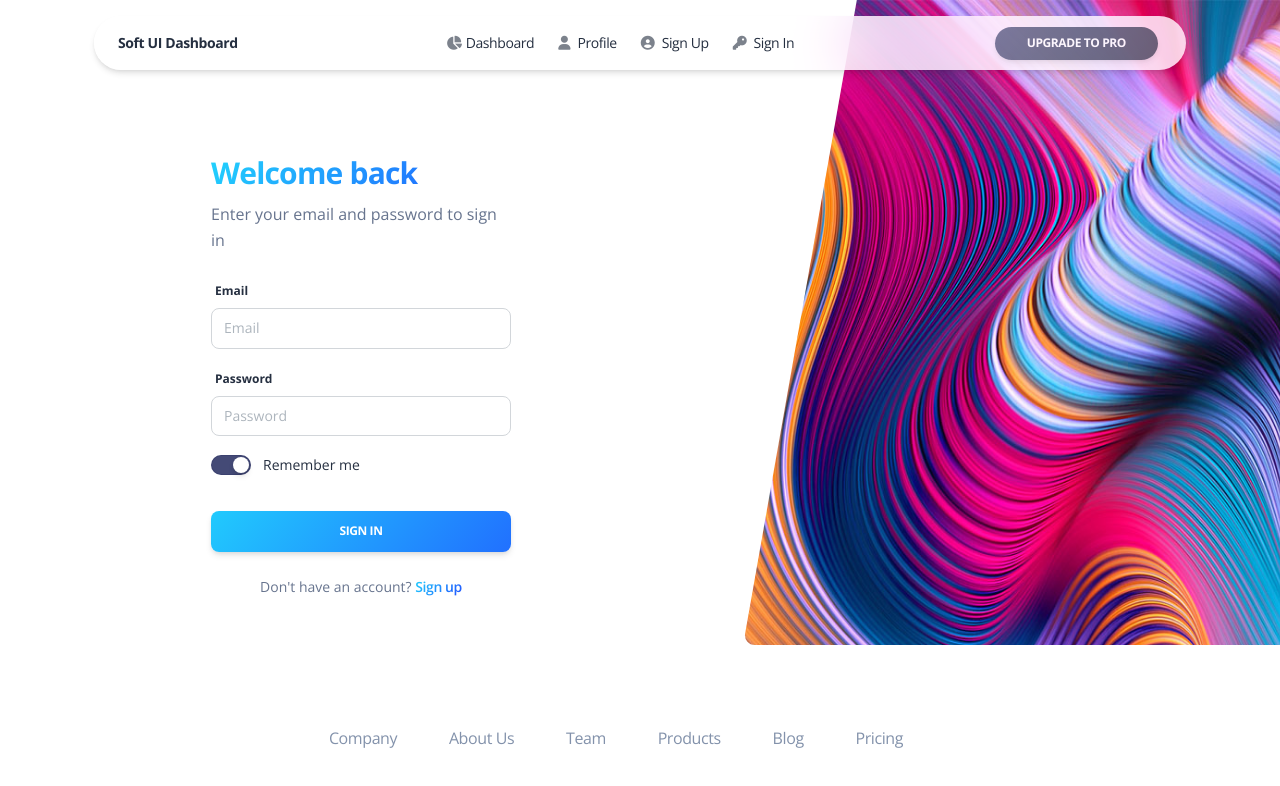
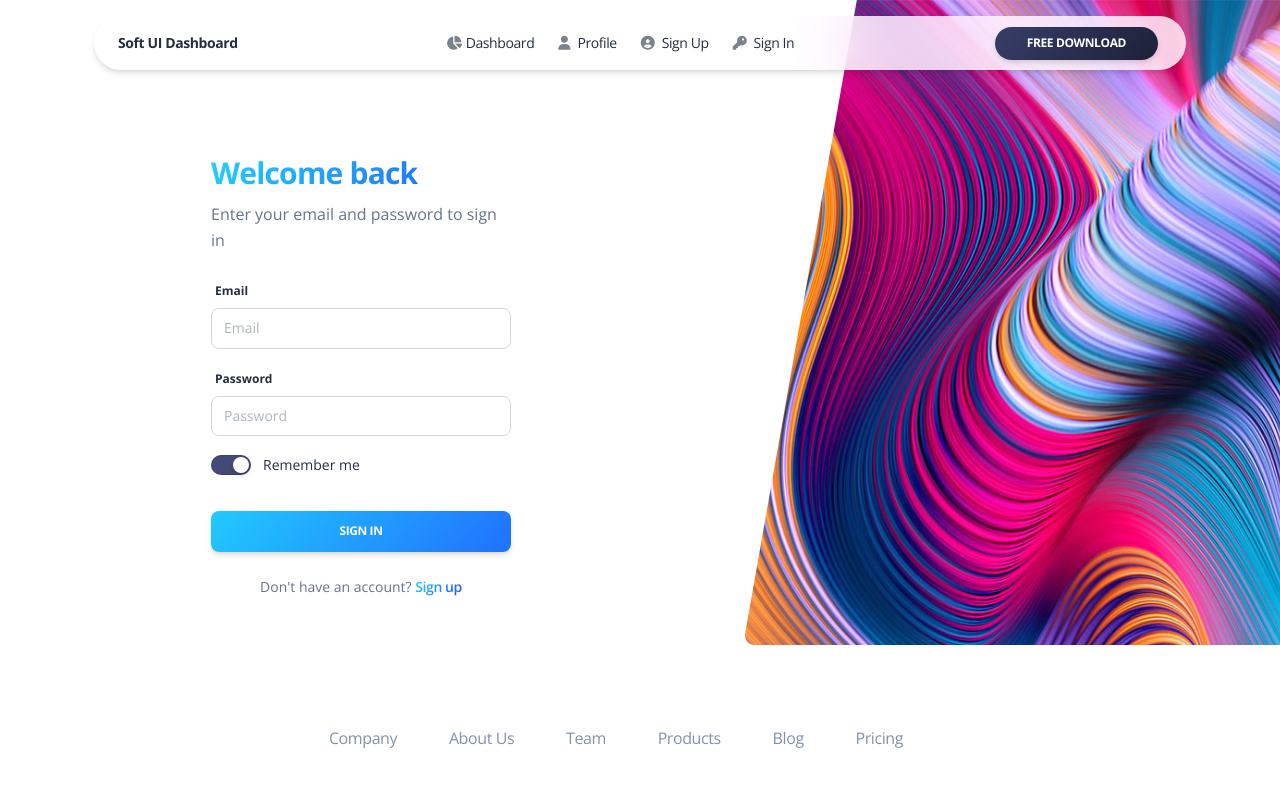
Before and after one commit to creativetimofficial/soft-ui-dashboard, a website: page pages/sign-in.html in a window 1280 px wide. Drawn offline with nearby package versions, Linux system fonts and the light colour scheme.

Commit message:
REfactor(sign in/sign up): Change button style and text

```diff
--- a/pages/sign-in.html
+++ b/pages/sign-in.html
@@ -82,7 +82,7 @@
               </ul>
               <ul class="navbar-nav d-lg-block d-none">
                 <li class="nav-item">
-                  <a href="javascript:;" class="btn btn-sm btn-round mb-0 me-1 bg-gradient-dark disabled">Upgrade to PRO</a>
+                  <a href="https://www.creative-tim.com/product/soft-ui-dashboard" class="btn btn-sm btn-round mb-0 me-1 bg-gradient-dark">Free download</a>
                 </li>
               </ul>
             </div>
```
Also changed, not shown: pages/sign-up.html (+1 -1 lines).
